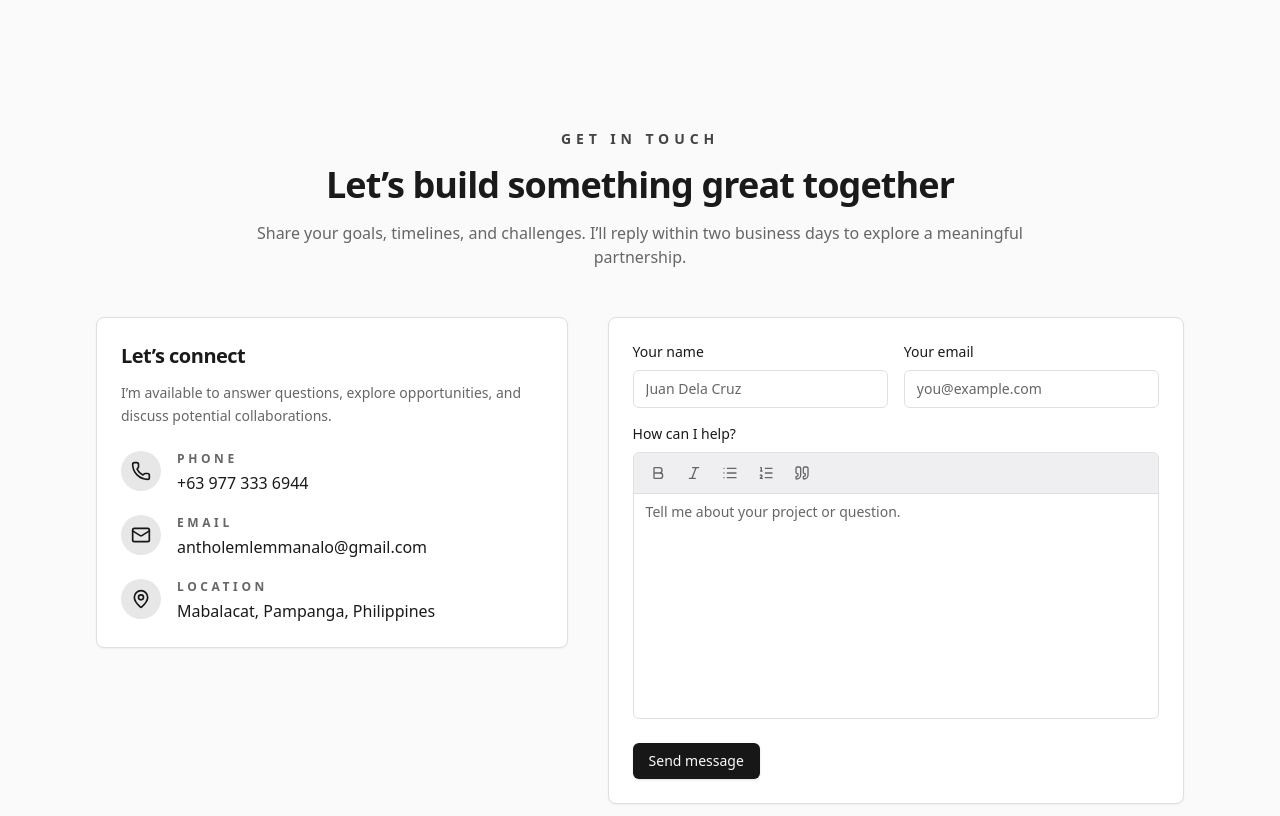
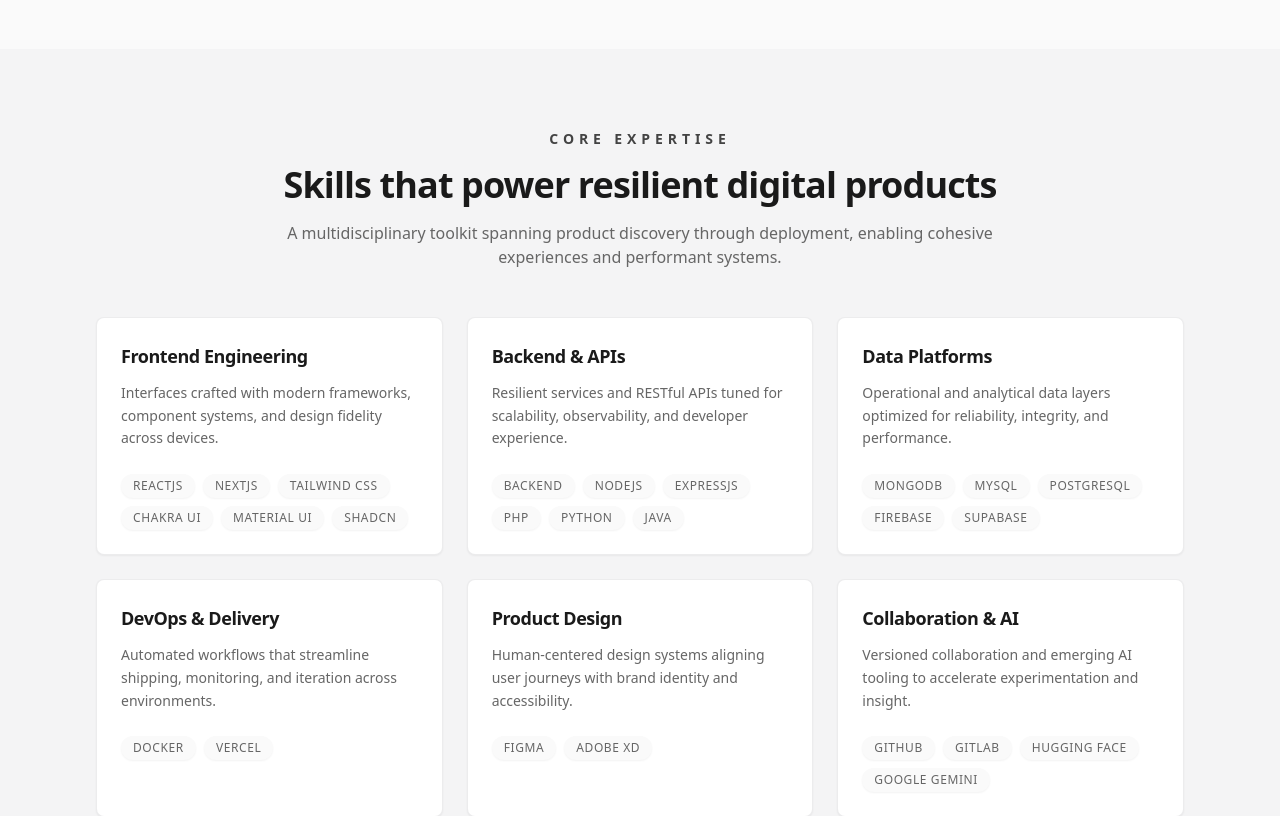
Before and after one commit to Antholem/web-portfolio, a Next.js app: page / in a window 1280 px wide. Shown: the part 880-1696 px from the top of the page. Built offline with nearby package versions, Linux system fonts and the light colour scheme; no server answers.

Commit message:
Add skills section to portfolio

```diff
--- a/src/app/page.tsx
+++ b/src/app/page.tsx
@@ -1,10 +1,12 @@
 import ContactSection from "@/components/contact-section";
 import ProjectsSection from "@/components/projects-section";
+import SkillsSection from "@/components/skills-section";
 
 export default function Home() {
   return (
     <main className="space-y-2">
       <ProjectsSection />
+      <SkillsSection />
       <ContactSection />
     </main>
   );
--- /dev/null
+++ b/src/components/skills-section.tsx
@@ -0,0 +1,84 @@
+import { Card, CardContent, CardDescription, CardHeader, CardTitle } from "@/components/ui/card";
+
+const skillCategories = [
+  {
+    title: "Frontend Engineering",
+    description:
+      "Interfaces crafted with modern frameworks, component systems, and design fidelity across devices.",
+    skills: ["ReactJS", "NextJS", "Tailwind CSS", "Chakra UI", "Material UI", "Shadcn"],
+  },
+  {
+    title: "Backend & APIs",
+    description:
+      "Resilient services and RESTful APIs tuned for scalability, observability, and developer experience.",
+    skills: ["Backend", "NodeJS", "ExpressJS", "PHP", "Python", "Java"],
+  },
+  {
+    title: "Data Platforms",
+    description:
+      "Operational and analytical data layers optimized for reliability, integrity, and performance.",
+    skills: ["MongoDB", "MySQL", "PostgreSQL", "Firebase", "Supabase"],
+  },
+  {
+    title: "DevOps & Delivery",
+    description:
+      "Automated workflows that streamline shipping, monitoring, and iteration across environments.",
+    skills: ["Docker", "Vercel"],
+  },
+  {
+    title: "Product Design",
+    description:
+      "Human-centered design systems aligning user journeys with brand identity and accessibility.",
+    skills: ["Figma", "Adobe XD"],
+  },
+  {
+    title: "Collaboration & AI",
+    description:
+      "Versioned collaboration and emerging AI tooling to accelerate experimentation and insight.",
+    skills: ["GitHub", "GitLab", "Hugging Face", "Google Gemini"],
+  },
+] as const;
+
+export default function SkillsSection() {
+  return (
+    <section id="skills" className="bg-muted/40 py-16 lg:py-20">
+      <div className="mx-auto flex max-w-6xl flex-col gap-12 px-4 sm:px-6 lg:px-8">
+        <div className="mx-auto max-w-3xl text-center">
+          <p className="text-sm font-semibold uppercase tracking-[0.35em] text-primary/80">
+            Core Expertise
+          </p>
+          <h2 className="mt-4 text-3xl font-bold tracking-tight text-foreground sm:text-4xl">
+            Skills that power resilient digital products
+          </h2>
+          <p className="mt-4 text-base text-muted-foreground">
+            A multidisciplinary toolkit spanning product discovery through deployment, enabling cohesive experiences and
+            performant systems.
+          </p>
+        </div>
+
+        <div className="grid gap-6 md:grid-cols-2 xl:grid-cols-3">
+          {skillCategories.map((category) => (
+            <Card key={category.title} className="h-full border-border/60">
+              <CardHeader className="space-y-3">
+                <CardTitle className="text-lg text-foreground">{category.title}</CardTitle>
+                <CardDescription className="text-sm leading-relaxed">{category.description}</CardDescription>
+              </CardHeader>
+              <CardContent>
+                <ul className="flex flex-wrap gap-2">
+                  {category.skills.map((skill) => (
+                    <li
+                      key={skill}
+                      className="rounded-full bg-background px-3 py-1 text-xs font-medium uppercase tracking-wider text-muted-foreground shadow-sm"
+                    >
+                      {skill}
+                    </li>
+                  ))}
+                </ul>
+              </CardContent>
+            </Card>
+          ))}
+        </div>
+      </div>
+    </section>
+  );
+}
```
